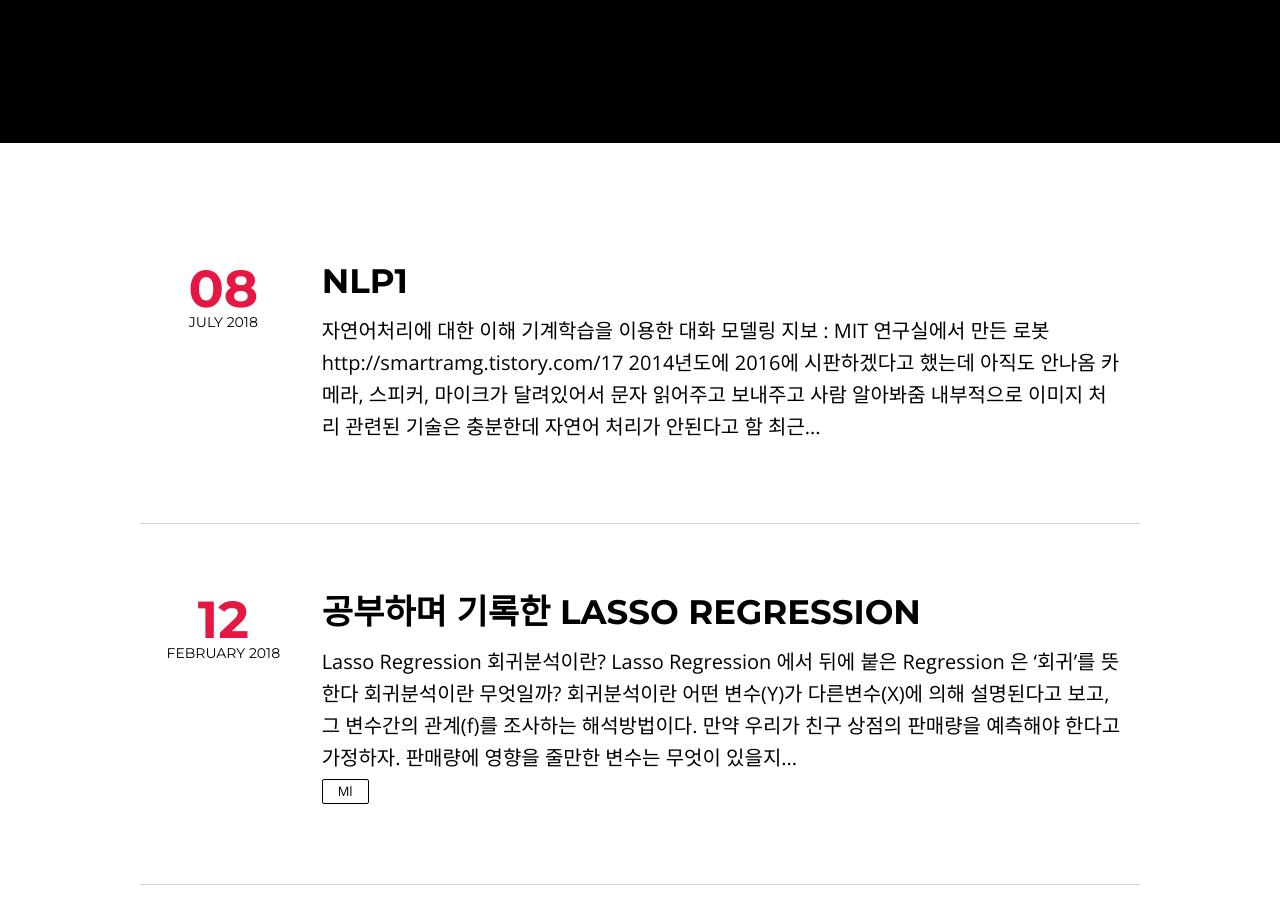
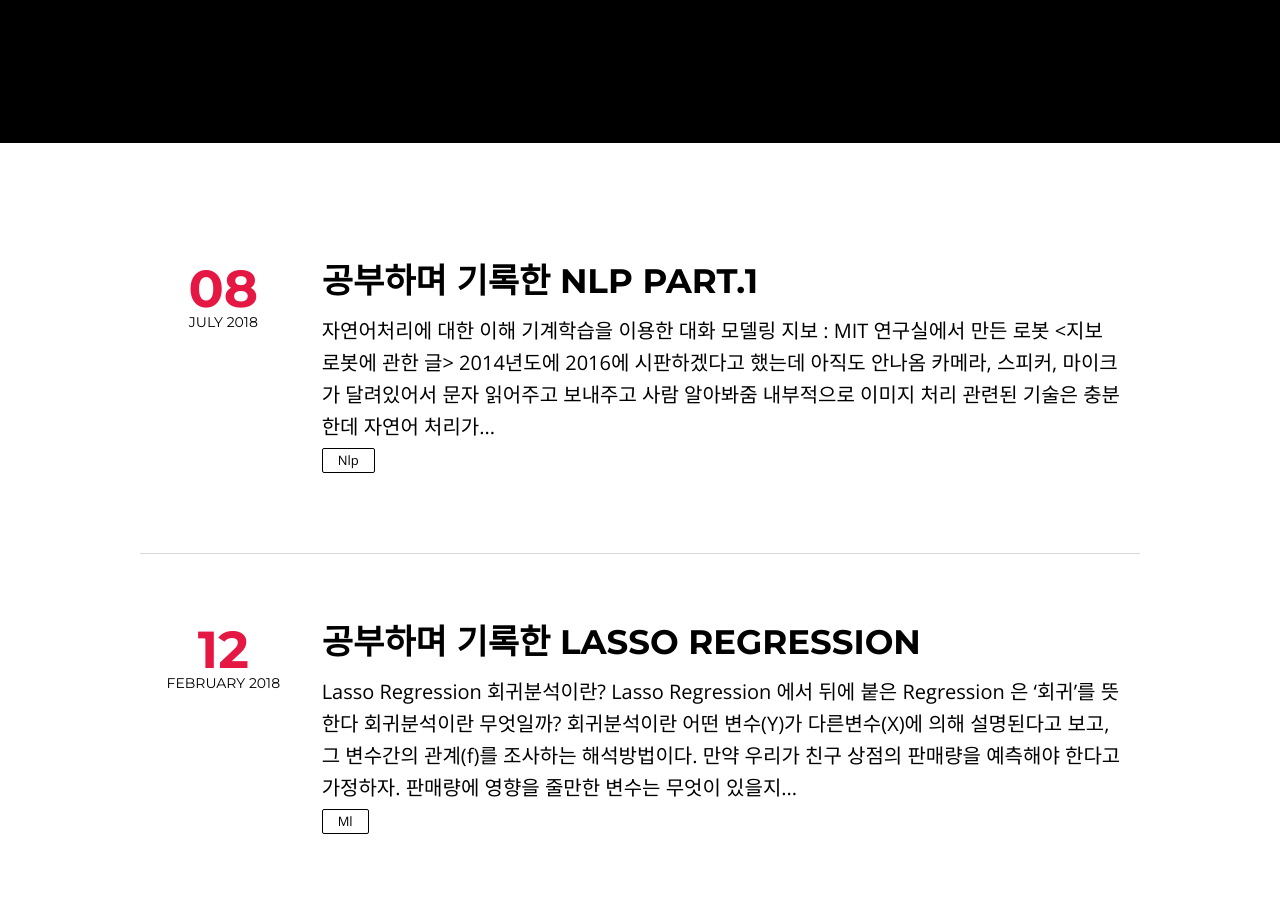
Before and after one commit to zimkjh/zimkjh.github.io, a Jekyll site: the page built from index.html, in a window 1280 px wide and 900 px high, scrolled down 381 px. Built offline with Jekyll 4.4.1, drawn with Linux system fonts in a browser that asks for light colours; nearby versions of some CDN libraries; the list of posts is cut into pages by our own code.

Commit message:
Update 2018-07-08-NLP1.md

```diff
--- a/_posts/2018-07-08-NLP1.md
+++ b/_posts/2018-07-08-NLP1.md
@@ -1,4 +1,20 @@
+---
+layout: post
+published: true
+mathjax: false
+featured: true
+comments: true
+title: 공부하며 기록한 NLP Part.1
+categories:
+  - NLP
+tags: 'NLP '
+description: ''
+headline: ''
+modified: ''
+imagefeature: ''
+---
 # 자연어처리에 대한 이해
+
 
 
 
@@ -8,20 +24,24 @@
 
 #### 지보 : MIT 연구실에서 만든 로봇
 
-<http://smartramg.tistory.com/17>
+<[지보 로봇에 관한 글](http://smartramg.tistory.com/17 "지보에관한글")>
 
 2014년도에 2016에 시판하겠다고 했는데 아직도 안나옴
+
 카메라, 스피커, 마이크가 달려있어서 문자 읽어주고 보내주고 사람 알아봐줌
+
 내부적으로 이미지 처리 관련된 기술은 충분한데 자연어 처리가 안된다고 함
+
 최근 딥러닝이 각광받은 이유는 이미지 관련 문제를 잘 풀었기 때문임.
 
 #### 뽀로로 로봇
 
 서울대 연구실에서 뽀로로 애니메이션으로 학습시킨 뽀로로 로봇에게 질문을 하는 영상
 
-<https://youtu.be/OtkEkLpjs3s>
+<[뽀로로봇 영상](https://youtu.be/OtkEkLpjs3s "뽀로로봇 영상")>
 
 \+카페 주문받는 챗봇도 만듬
+
 
 
 
@@ -102,17 +141,28 @@ rule-based 챗봇은 이런식으로 돌아감카톡 플친 맺으면 돌아가
 
 - - 딥러닝에 mdp 결합해서 요새 챗봇을 많이 생성하고 있음.
 
+
+
 ## 딥러닝을 이용한 자연어처리 기법
+
+
+
 
 #### word Representation
 
 언어라는 것은 특이한 데이터임
+
 이미지
+
 32*32를 찍었다고 하면 1,1에 있는 픽셀과 2,2에 있는 픽셀은 어느정도 연속성이 있음.
+
 이미지나 음성신호는 토폴로지(topology)가 있음
+
 topology : 연속성
 
 컴퓨터가 단어를 이해할 수 있도록 단어를 바꿔주는 것이 word embedding
+
+
 
 ##### 전통적인 word representation
 
```
Also changed, not shown: other parts of _posts/2018-07-08-NLP1.md (+56 -7 lines).
